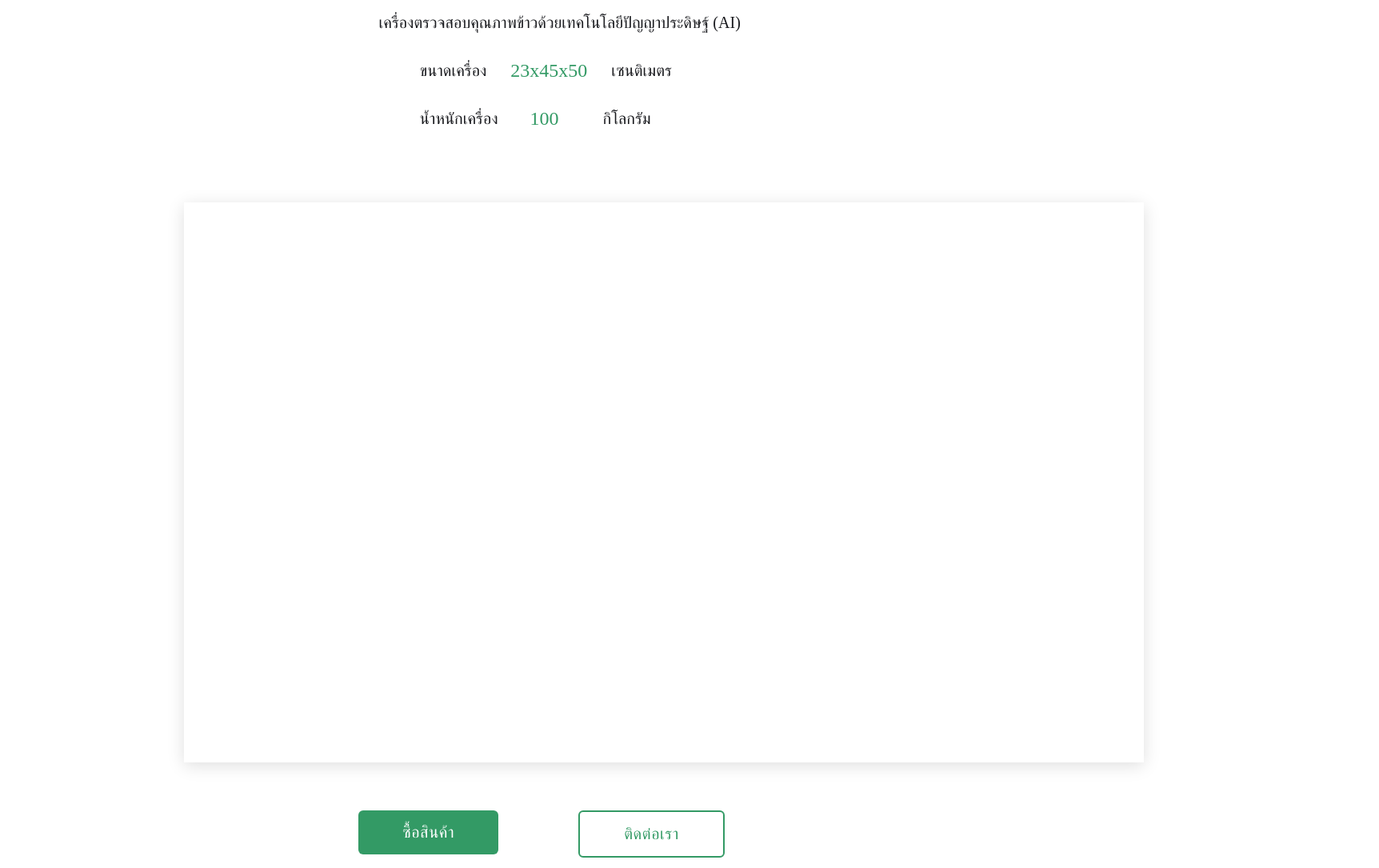
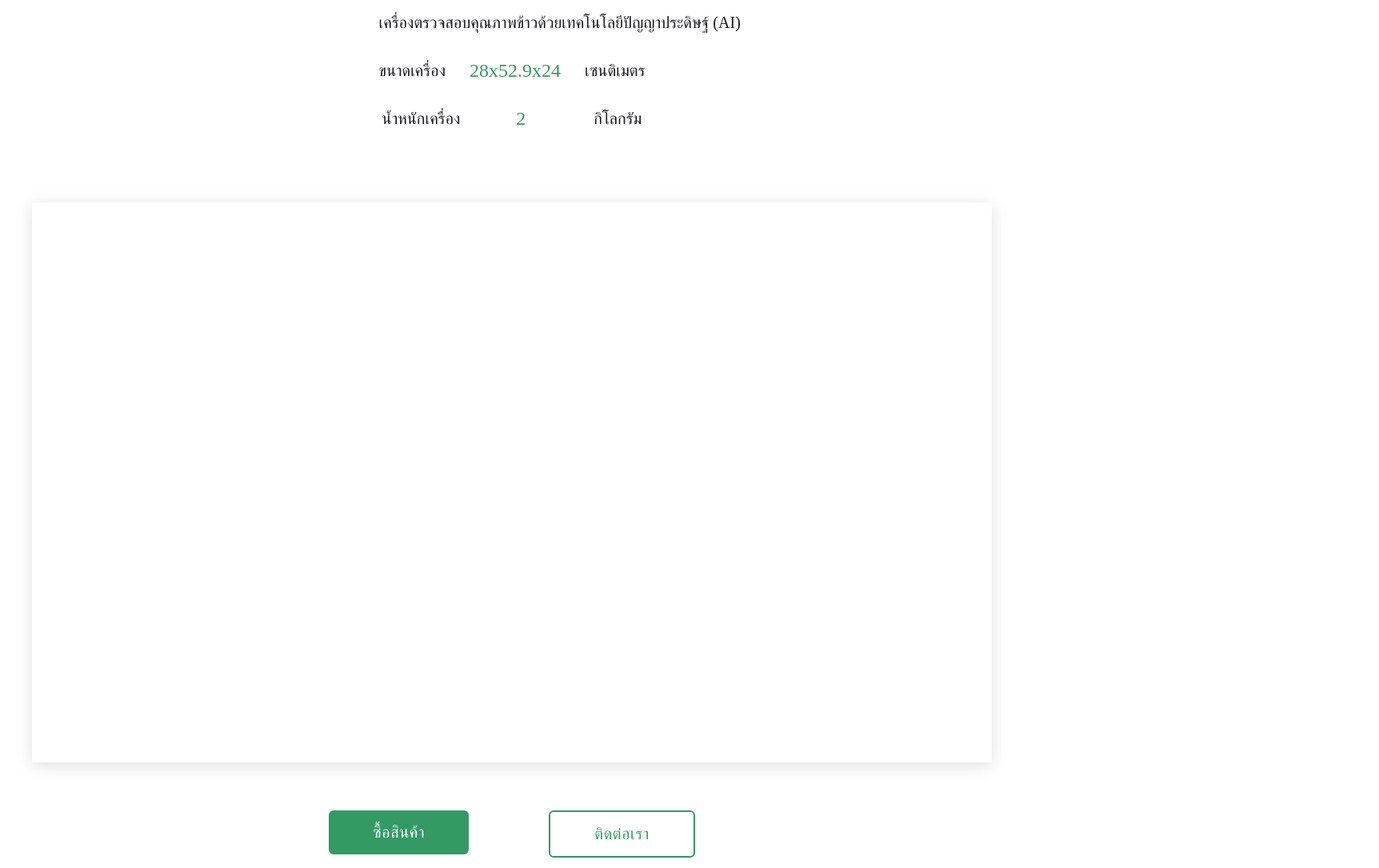
Before and after one commit to DomeNTPS/sale-page, a Next.js app: page /detail in a window 1280 px wide. Shown: the part 280-1365 px from the top of the page at 80% size, 1724 px wide, since content can reach past the window. Built offline with nearby package versions, Linux system fonts and the light colour scheme.

Commit message:
fix data in detail

```diff
--- a/components/Navbar.js
+++ b/components/Navbar.js
@@ -16,6 +16,7 @@ const useStyles = makeStyles((theme) => ({
     borderRadius: 3,
     border: 0,
     fontSize: 20,
+    width: 180,
     padding: "20px 30px",
   },
 }));
@@ -24,6 +25,7 @@ function Navbar() {
 
   const classes = useStyles();
     return (
+      <div style={{display:'flex'}}>
         <div className="navdiv">
           <div className="navbar">
             <Link href="/">
@@ -40,6 +42,7 @@ function Navbar() {
             </Link>
           </div>
         </div>
+      </div>
     );
 }
 
--- a/package.json
+++ b/package.json
@@ -9,6 +9,7 @@
   },
   "dependencies": {
     "@material-ui/core": "^4.11.0",
+    "@material-ui/icons": "^4.9.1",
     "next": "9.5.3",
     "react": "16.13.1",
     "react-dom": "16.13.1",
--- a/pages/detail.js
+++ b/pages/detail.js
@@ -37,16 +37,39 @@ function detail() {
         </div>
         <div className="detail-size">
           ขนาดเครื่อง &nbsp; &nbsp; &nbsp;{" "}
-          <div style={{ color: "#339A65", fontSize: "24px" }}>23x45x50</div>{" "}
+          <div style={{ color: "#339A65", fontSize: "24px" }}>28x52.9x24</div>{" "}
           &nbsp; &nbsp; &nbsp; เซนติเมตร
         </div>
         <div className="detail-weight">
           น้ำหนักเครื่อง &nbsp; &nbsp; &nbsp; &nbsp;{" "}
-          <div style={{ color: "#339A65", fontSize: "24px" }}>100</div> &nbsp;
-          &nbsp; &nbsp;&nbsp;&nbsp;&nbsp; &nbsp; กิโลกรัม
+          <div
+            style={{
+              color: "#339A65",
+              fontSize: "24px",
+              marginLeft: 30,
+              marginRight: 30,
+            }}
+          >
+            2
+          </div>{" "}
+          &nbsp; &nbsp; &nbsp;&nbsp;&nbsp;&nbsp; &nbsp; กิโลกรัม
         </div>
-        <div className="detail"></div>
-        <div style={{ display: "flex" }}>
+        <div
+          style={{
+            display: "flex",
+            flexDirection: "row",
+            justifyContent: "center",
+          }}
+        >
+          <div className="detail-box"></div>
+        </div>
+        <div
+          style={{
+            display: "flex",
+            flexDirection: "row",
+            justifyContent: "center",
+          }}
+        >
           <div className="detail-buybutton">
             <Buybutton />
           </div>
--- a/styles/detailStyle.css
+++ b/styles/detailStyle.css
@@ -1,7 +1,7 @@
-.detail {
+.detail-box {
+    /* display: flex; */
     width: 1200px;
     height: 700px;
-    margin-left: 18%;
     background: #FFFFFF;
     box-shadow: 0px 4px 20px rgba(0, 0, 0, 0.13);
     margin-top: 90px;
@@ -56,10 +56,12 @@
 }
 
 .detail-size {
-    margin-left: 41%;
+    /* margin-left: 41%; */
     margin-top: 30px;
     height: 30px;
     display: flex;
+    flex-direction: row;
+    justify-content: center;
 
     font-family: Prompt;
     font-style: normal;
@@ -71,10 +73,12 @@
 }
 
 .detail-weight {
-     margin-left: 41%;
+     /* margin-left: 41%; */
      margin-top: 30px;
      height: 30px;
      display: flex;
+     flex-direction: row;
+     justify-content: center;
 
      font-family: Prompt;
      font-style: normal;
@@ -94,7 +98,7 @@
 
 .detail-buybutton {
     margin-top: 60px;
-    margin-left: 35%;
+    /* margin-left: 36%; */
 
     border-radius: 6px;
 }
--- a/styles/navStyle.css
+++ b/styles/navStyle.css
@@ -11,5 +11,7 @@
     width: 100%;
     height: 72px;
     display: flex;
-    margin-left: 1300px;
+    justify-content: flex-end;
+    flex-direction: row;
+
 }
```
Also changed, not shown: pages/buy.js (+7 -0 lines), 1 other file (tests, documents, lock files or other folders). Lines whose indentation alone changed are shown as unchanged.
